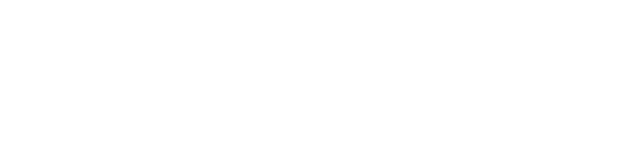
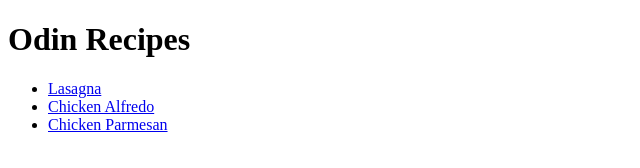
Before and after one commit to Mmackz/odin-recipes, a plain HTML site: page index.html in a window 1280 px wide. Shown: the whole page, without its empty margins (0-640 px from the left). Drawn offline with Linux system fonts and the light colour scheme.

Commit message:
setup boilerplate and add links to recipe pages

```diff
--- a/index.html
+++ b/index.html
@@ -4,9 +4,16 @@
    <meta charset="UTF-8">
    <meta http-equiv="X-UA-Compatible" content="IE=edge">
    <meta name="viewport" content="width=device-width, initial-scale=1.0">
-   <title>Document</title>
+   <link type="text/css" href="styles.css" rel="stylesheet">
+   <title>Odin Recipes</title>
 </head>
 <body>
+   <h1>Odin Recipes</h1>
 
+   <ul>
+      <li><a href="./recipes/lasagna.html">Lasagna</a></li>
+      <li><a href="./recipes/chicken-alfredo.html">Chicken Alfredo</a></li>
+      <li><a href="./recipes/chicken-parmesan.html">Chicken Parmesan</a></li>
+   </ul>
 </body>
 </html>
```
